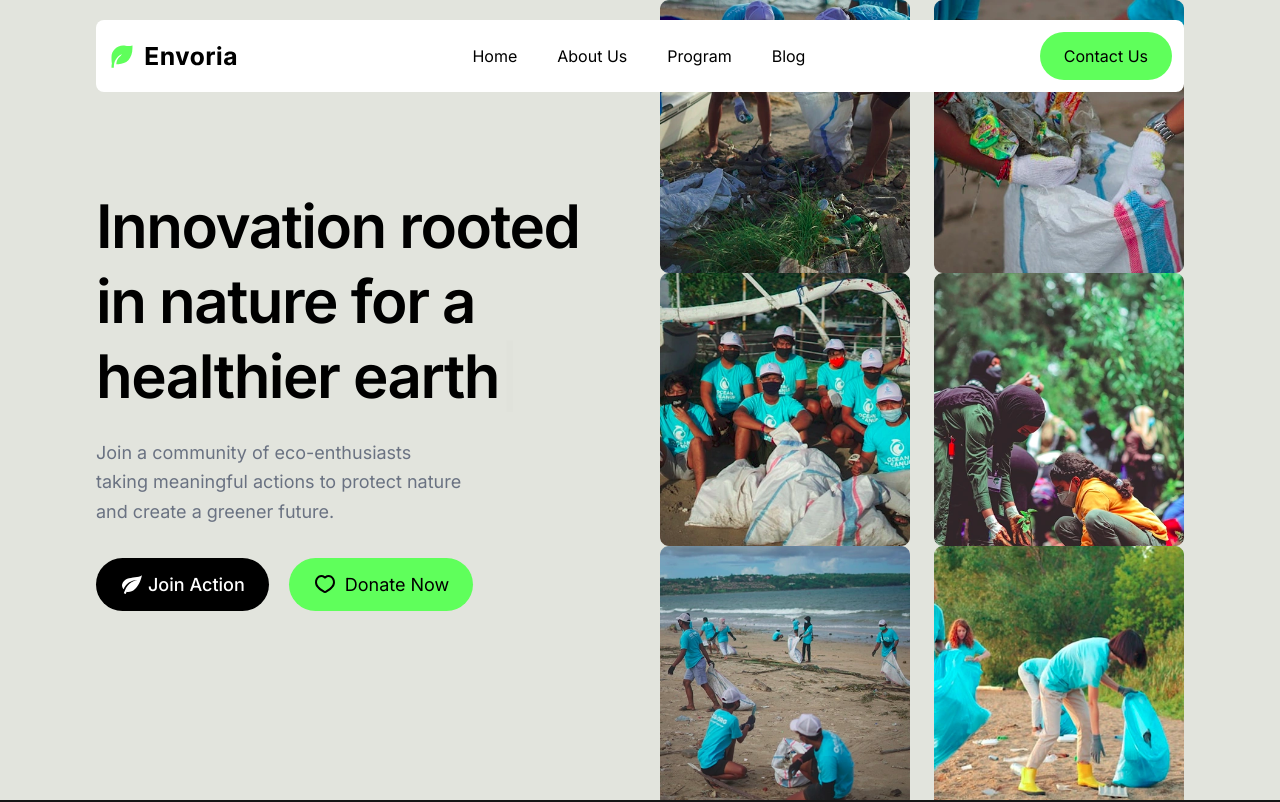
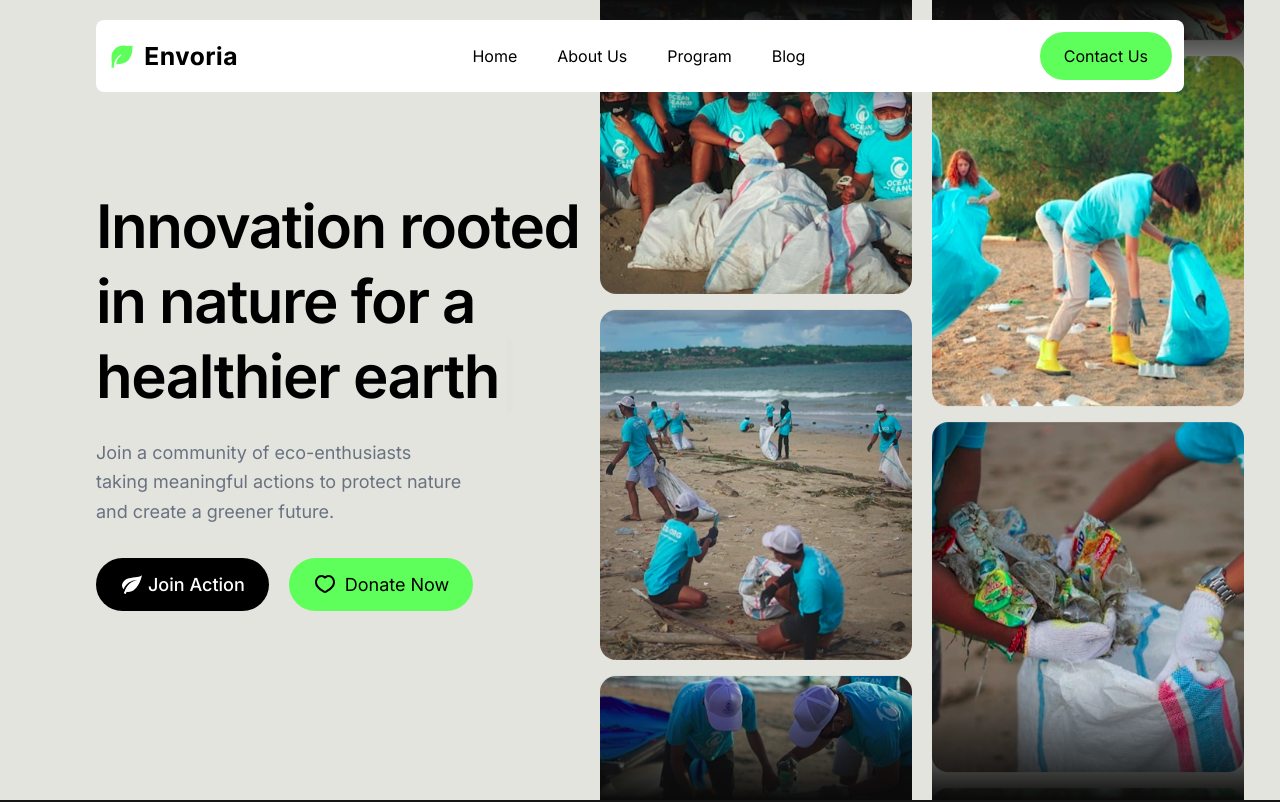
Before and after one commit to EriyaDev/envoria, a Vue app: page / in a window 1280 px wide. Shown: the top 802 px of the page. Built offline with nearby package versions, Linux system fonts and the light colour scheme.

Commit message:
hero done

```diff
--- a/src/components/sections/HeroSection.vue
+++ b/src/components/sections/HeroSection.vue
@@ -56,6 +56,92 @@
 onUnmounted(() => {
   typed.destroy()
 })
+
+onMounted(() => {
+  /*
+   * INFINITE VERTICAL MARQUEE TECHNIQUE
+   * ─────────────────────────────────────
+   * 1. Duplicate the set of cards once → track = [A, B, C, A', B', C']
+   * 2. The track height = 3 cards + gaps (one set).
+   * 3. GSAP animates translateY from 0 → -oneSetHeight  (upward)
+   *    or from -oneSetHeight → 0  (downward).
+   * 4. repeat: -1 + ease: "none" = perfect seamless loop with zero jump.
+   */
+
+  function setupMarquee(trackId, direction) {
+    const track = document.getElementById(trackId)
+
+    // ── Step 1: Clone the original cards and append to track ──
+    // This gives us a double-length strip so the loop feels continuous.
+    const origCards = Array.from(track.children)
+    origCards.forEach((card) => {
+      const clone = card.cloneNode(true)
+      track.appendChild(clone)
+    })
+
+    // ── Step 2: Measure ONE full set height (cards + gaps) ──
+    // card height (280) × 3 cards + gap (16) × 3 gaps
+    const cardH = 350
+    const gap = 16
+    const setCount = origCards.length // 3
+    const oneSetH = setCount * cardH + setCount * gap // 888px
+
+    // ── Step 3: Set start position for downward column ──
+    // Upward   → starts at y:0,         ends at y:-oneSetH
+    // Downward → starts at y:-oneSetH,  ends at y:0
+    // Both reach the clone boundary and restart invisibly.
+    if (direction === 'down') {
+      gsap.set(track, { y: -oneSetH }) // start offset so it scrolls into view
+    }
+
+    // ── Step 4: Animate with GSAP ──
+    // ease:"none" is critical — any ease creates speed variation at loop seam.
+    // repeat:-1 loops infinitely; the y jump is imperceptible because
+    // position 0 and -oneSetH show identical pixel content.
+    gsap.to(track, {
+      y: direction === 'up' ? -oneSetH : 0, // destination
+      duration: 18, // seconds for one full cycle (adjust speed here)
+      ease: 'none', // constant velocity = seamless
+      repeat: -1, // loop forever
+
+      // For upward: reset from -oneSetH back to 0 (invisible jump)
+      // For downward: reset from 0 back to -oneSetH (invisible jump)
+      modifiers: {
+        y: gsap.utils.unitize((y) => {
+          if (direction === 'up') {
+            // wrap: once we pass -oneSetH, jump back to 0
+            return parseFloat(y) % oneSetH
+          } else {
+            // wrap: once we reach 0, jump back to -oneSetH
+            let val = parseFloat(y) % oneSetH
+            if (val > 0) val -= oneSetH
+            return val
+          }
+        }),
+      },
+    })
+  }
+
+  // Pause on hover — feels premium and lets users inspect cards
+  function addHoverPause(colId, trackId) {
+    const col = document.getElementById(colId)
+    const track = document.getElementById(trackId)
+
+    col.addEventListener('mouseenter', () => {
+      gsap.to(gsap.getTweensOf(track), { timeScale: 0, duration: 0.5, ease: 'power2.out' })
+    })
+    col.addEventListener('mouseleave', () => {
+      gsap.to(gsap.getTweensOf(track), { timeScale: 1, duration: 0.8, ease: 'power2.inOut' })
+    })
+  }
+
+  // ── Initialise both columns ──
+  setupMarquee('track-left', 'up')
+  setupMarquee('track-right', 'down')
+
+  addHoverPause('col-left', 'track-left')
+  addHoverPause('col-right', 'track-right')
+})
 </script>
 
 <template>
@@ -90,26 +176,39 @@
       <div
         class="lg:h-screen hidden xl:flex items-center justify-center w-full col-span-5 lg:col-span-3 xl:col-span-5"
       >
-        <div class="relative w-full h-full flex flex-row lg:gap-4 xl:gap-6 overflow-hidden z-0">
-          <!-- LEFT IMAGE COLLECTION -->
-          <div class="hero-col flex flex-col whitespace-nowrap top-0" id="left-col">
-            <img src="../../assets/images/hero/lt.webp" alt="" />
-            <img src="../../assets/images/hero/lm.webp" alt="" />
-            <img src="../../assets/images/hero/lb.webp" alt="" />
-            <!-- clone 1 -->
-            <img src="../../assets/images/hero/lt.webp" alt="" />
-            <img src="../../assets/images/hero/lm.webp" alt="" />
-            <img src="../../assets/images/hero/lb.webp" alt="" />
+        <div class="marquee-wrapper">
+          <!-- ── LEFT column — scrolls UPWARD ── -->
+          <div class="marquee-col" id="col-left">
+            <div class="marquee-track" id="track-left">
+              <!-- original set -->
+              <div class="marquee-card">
+                <img src="../../assets/images/hero/lt.webp" alt="hero-1" />
+              </div>
+              <div class="marquee-card">
+                <img src="../../assets/images/hero/lm.webp" alt="hero-2" />
+              </div>
+              <div class="marquee-card">
+                <img src="../../assets/images/hero/lb.webp" alt="hero-3" />
+              </div>
+              <!-- cloned set — appended by JS for seamless loop -->
+            </div>
           </div>
-          <!-- RIGHT IMAGE COLLECTION -->
-          <div class="hero-col flex flex-col whitespace-nowrap top-0" id="right-col">
-            <img src="../../assets/images/hero/rt.webp" alt="" />
-            <img src="../../assets/images/hero/rm.webp" alt="" />
-            <img src="../../assets/images/hero/rb.webp" alt="" />
-            <!-- clone 1 -->
-            <img src="../../assets/images/hero/rt.webp" alt="" />
-            <img src="../../assets/images/hero/rm.webp" alt="" />
-            <img src="../../assets/images/hero/rb.webp" alt="" />
+
+          <!-- ── RIGHT column — scrolls DOWNWARD ── -->
+          <div class="marquee-col" id="col-right">
+            <div class="marquee-track" id="track-right">
+              <!-- original set -->
+              <div class="marquee-card">
+                <img src="../../assets/images/hero/rt.webp" alt="hero-1" />
+              </div>
+              <div class="marquee-card">
+                <img src="../../assets/images/hero/rm.webp" alt="hero-2" />
+              </div>
+              <div class="marquee-card">
+                <img src="../../assets/images/hero/rb.webp" alt="hero-3" />
+              </div>
+              <!-- cloned set — appended by JS for seamless loop -->
+            </div>
           </div>
         </div>
       </div>
@@ -117,4 +216,83 @@
   </section>
 </template>
 
-<style></style>
+<style scoped>
+.marquee-wrapper {
+  display: flex;
+  gap: 20px;
+  height: 100vh;
+}
+
+/* ── Each column ── */
+.marquee-col {
+  width: 312px;
+  overflow: hidden; /* clip content that scrolls out of view */
+  position: relative;
+}
+
+/* Fade masks top & bottom for a polished edge */
+.marquee-col::before,
+.marquee-col::after {
+  content: '';
+  position: absolute;
+  left: 0;
+  right: 0;
+  height: 120px;
+  z-index: 2;
+  pointer-events: none;
+}
+.marquee-col::before {
+  top: 0;
+  background: linear-gradient(to bottom, #0a0a0a, transparent);
+}
+.marquee-col::after {
+  bottom: 0;
+  background: linear-gradient(to top, #0a0a0a, transparent);
+}
+
+/* ── The inner track that GSAP moves ── */
+.marquee-track {
+  display: flex;
+  flex-direction: column;
+  gap: 16px;
+  will-change: transform; /* hint browser for GPU compositing */
+}
+
+/* ── Individual card ── */
+.marquee-card {
+  width: 312px;
+  height: 350px;
+  border-radius: 16px;
+  overflow: hidden;
+  flex-shrink: 0;
+  position: relative;
+}
+
+.marquee-card img {
+  width: 100%;
+  height: 100%;
+  object-fit: cover;
+  display: block;
+  transition: transform 0.4s ease;
+}
+
+.marquee-card:hover img {
+  transform: scale(1.06);
+}
+
+/* subtle overlay label */
+.marquee-card .label {
+  position: absolute;
+  bottom: 12px;
+  left: 12px;
+  background: rgba(255, 255, 255, 0.12);
+  backdrop-filter: blur(8px);
+  color: #fff;
+  font-size: 11px;
+  font-weight: 600;
+  letter-spacing: 0.08em;
+  text-transform: uppercase;
+  padding: 5px 10px;
+  border-radius: 100px;
+}
+</style>
```
